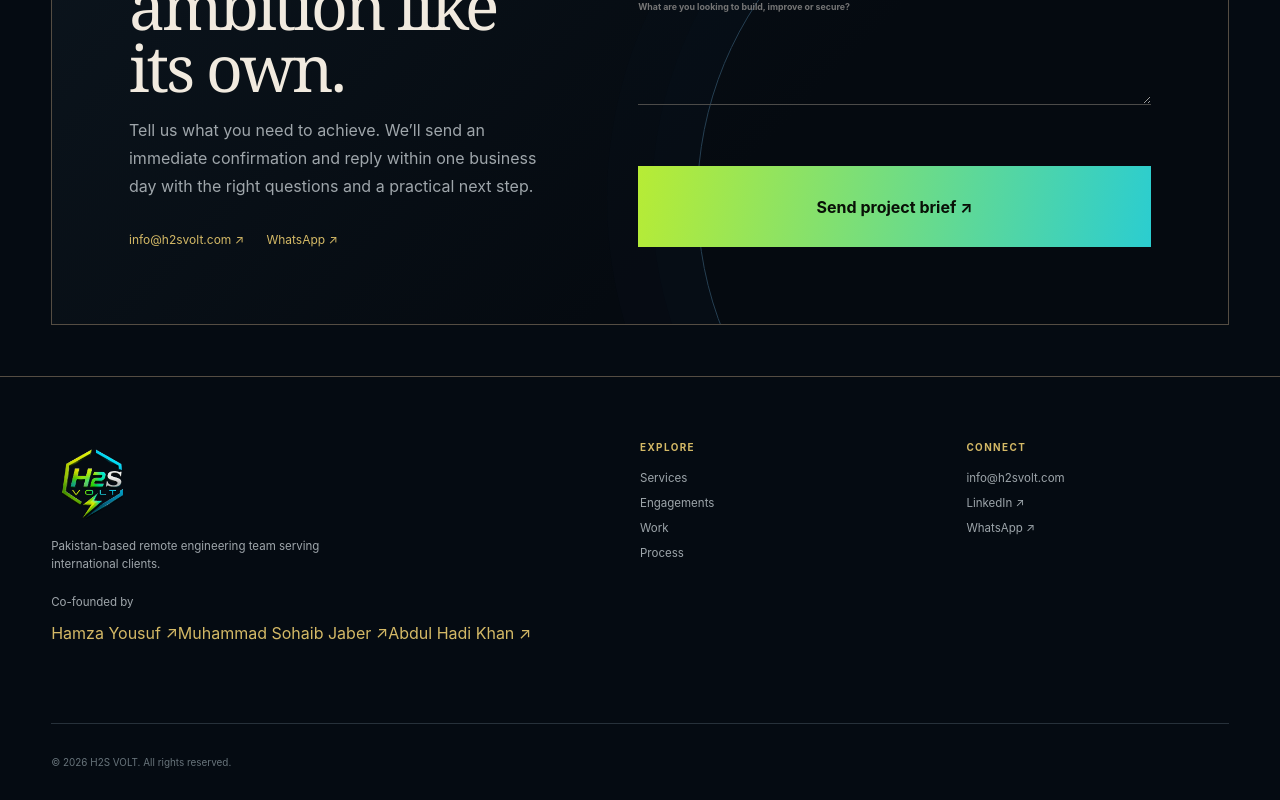
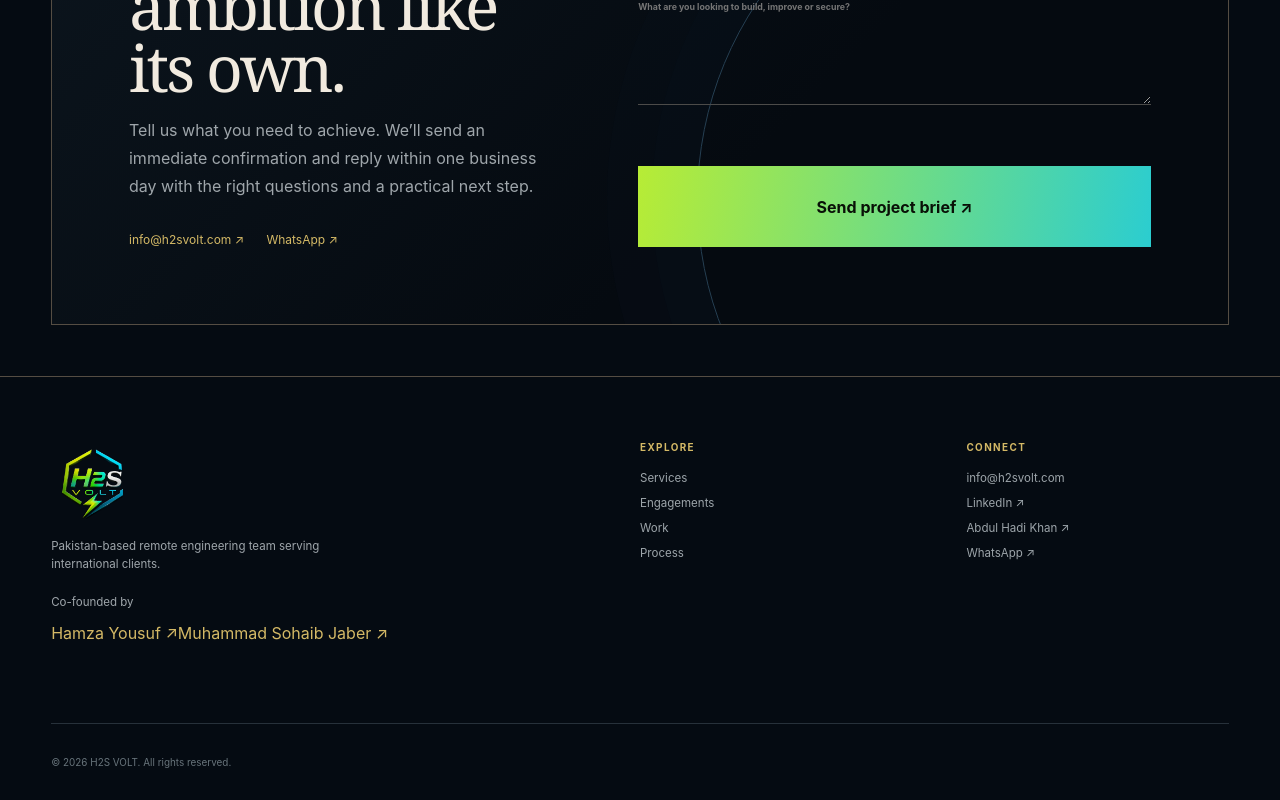
Before and after one commit to h2svolt/h2s, a React (Vite) app: page / in a window 1280 px wide. Shown: the part 7945-8745 px from the top of the page. Built offline with nearby package versions, Linux system fonts and the light colour scheme.

Commit message:
Keep Abdul Hadi link without co-founder attribution

```diff
--- a/src/App.jsx
+++ b/src/App.jsx
@@ -577,7 +577,7 @@ export default function App() {
   <p>Co-founded by</p>
 
   <a
-    href="https://www.linkedin.com/in/hamza-yousuf-6a8b1334a"
+    href="https://www.linkedin.com/in/hamza-yousuf-h2svolt"
     target="_blank"
     rel="author me noreferrer"
   >
@@ -591,17 +591,9 @@ export default function App() {
   >
     Muhammad Sohaib Jaber ↗
   </a>
-
-  <a
-    href="https://www.linkedin.com/in/abdul-hadi-14a9462a5/"
-    target="_blank"
-    rel="author me noreferrer"
-  >
-    Abdul Hadi Khan ↗
-  </a>
 </div></div>
         <div><b>Explore</b><a href="#services">Services</a><a href="#engagement">Engagements</a><a href="#work">Work</a><a href="#process">Process</a></div>
-        <div><b>Connect</b><a href="mailto:info@h2svolt.com">info@h2svolt.com</a><a href="https://www.linkedin.com/company/h2s-volt" target="_blank" rel="noreferrer">LinkedIn ↗</a><a href="https://wa.me/923368048644" target="_blank" rel="noreferrer" aria-label="Contact H2S VOLT on WhatsApp">WhatsApp ↗</a></div>
+        <div><b>Connect</b><a href="mailto:info@h2svolt.com">info@h2svolt.com</a><a href="https://www.linkedin.com/company/h2s-volt" target="_blank" rel="noreferrer">LinkedIn ↗</a><a href="https://www.linkedin.com/in/abdul-hadi-14a9462a5/" target="_blank" rel="noreferrer">Abdul Hadi Khan ↗</a><a href="https://wa.me/923368048644" target="_blank" rel="noreferrer" aria-label="Contact H2S VOLT on WhatsApp">WhatsApp ↗</a></div>
         <p className="copyright">© 2026 H2S VOLT. All rights reserved.</p>
       </footer>
     </main>
```
